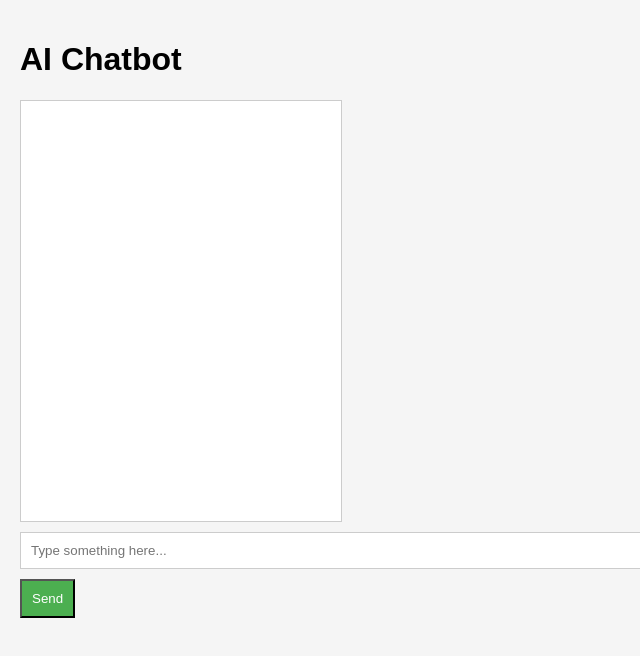
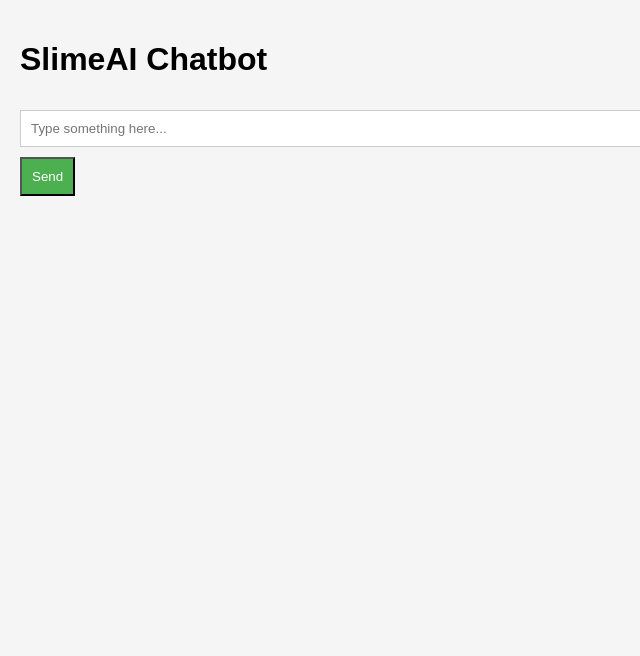
Before and after one commit to SlimeAI1111/SlimeAI, a plain HTML site: page index.html in a window 1280 px wide. Shown: the whole page, without its empty margins (0-640 px from the left). Drawn offline with Linux system fonts and the light colour scheme.

Commit message:
Update index.html

```diff
--- a/index.html
+++ b/index.html
@@ -10,14 +10,6 @@
             margin: 0;
             padding: 20px;
             background-color: #f5f5f5;
-        }
-        #chatbox {
-            background-color: white;
-            border: 1px solid #ccc;
-            padding: 10px;
-            width: 300px;
-            height: 400px;
-            overflow-y: scroll;
         }
         #userInput {
             width: 100%;
@@ -38,7 +30,7 @@
     </style>
 </head>
 <body>
-    <h1>AI Chatbot</h1>
+    <h1>SlimeAI Chatbot</h1>
     <div id="chatbox"></div>
     <input type="text" id="userInput" placeholder="Type something here..." />
     <button id="sendButton">Send</button>
@@ -66,7 +58,7 @@
 
         async function getAIResponse(userMessage) {
             try {
-                const response = await fetch("https://chatgpt.com/chat", {
+                const response = await fetch("https://chatgpt.com/", {
                     method: "POST",
                     headers: {
                         "Content-Type": "application/json",
```
